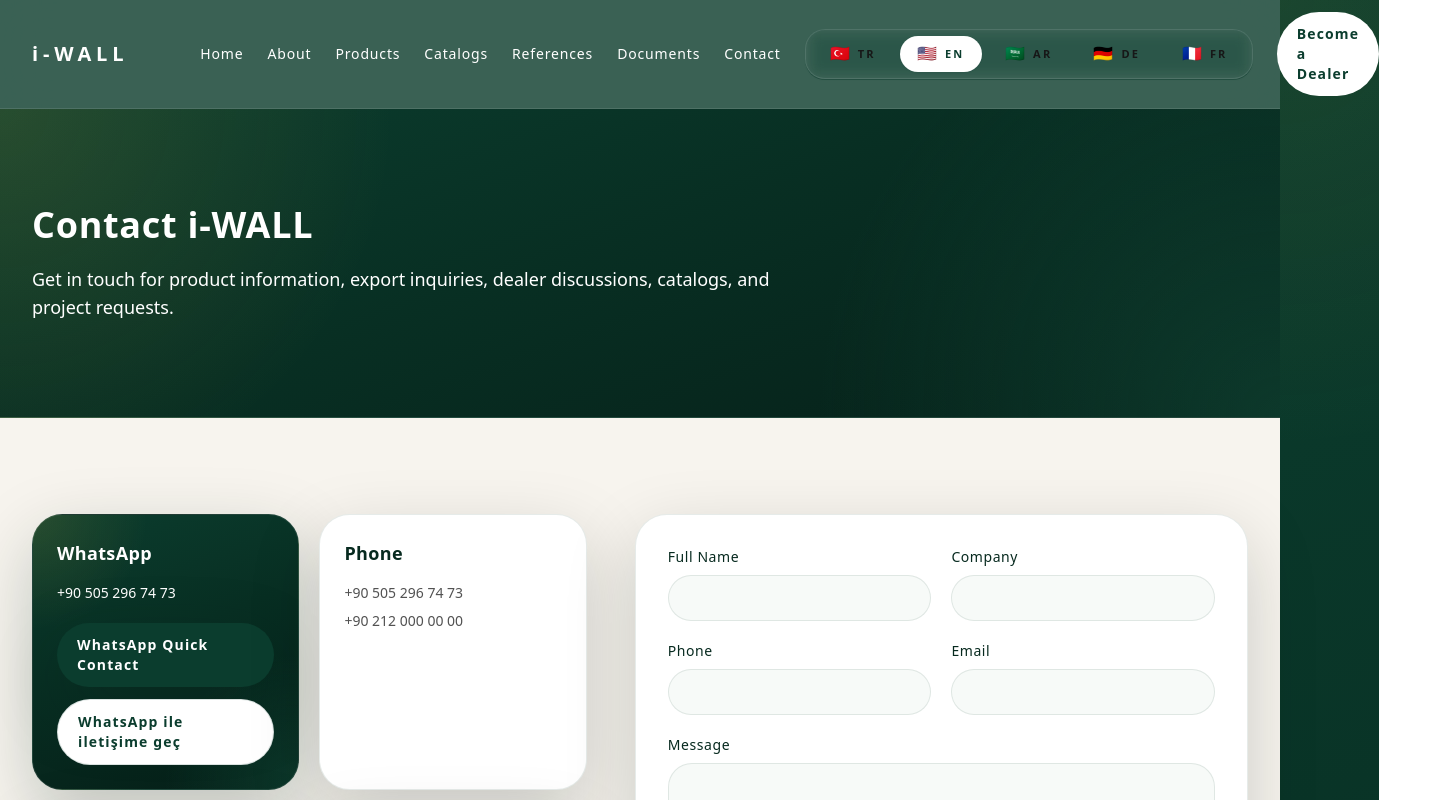
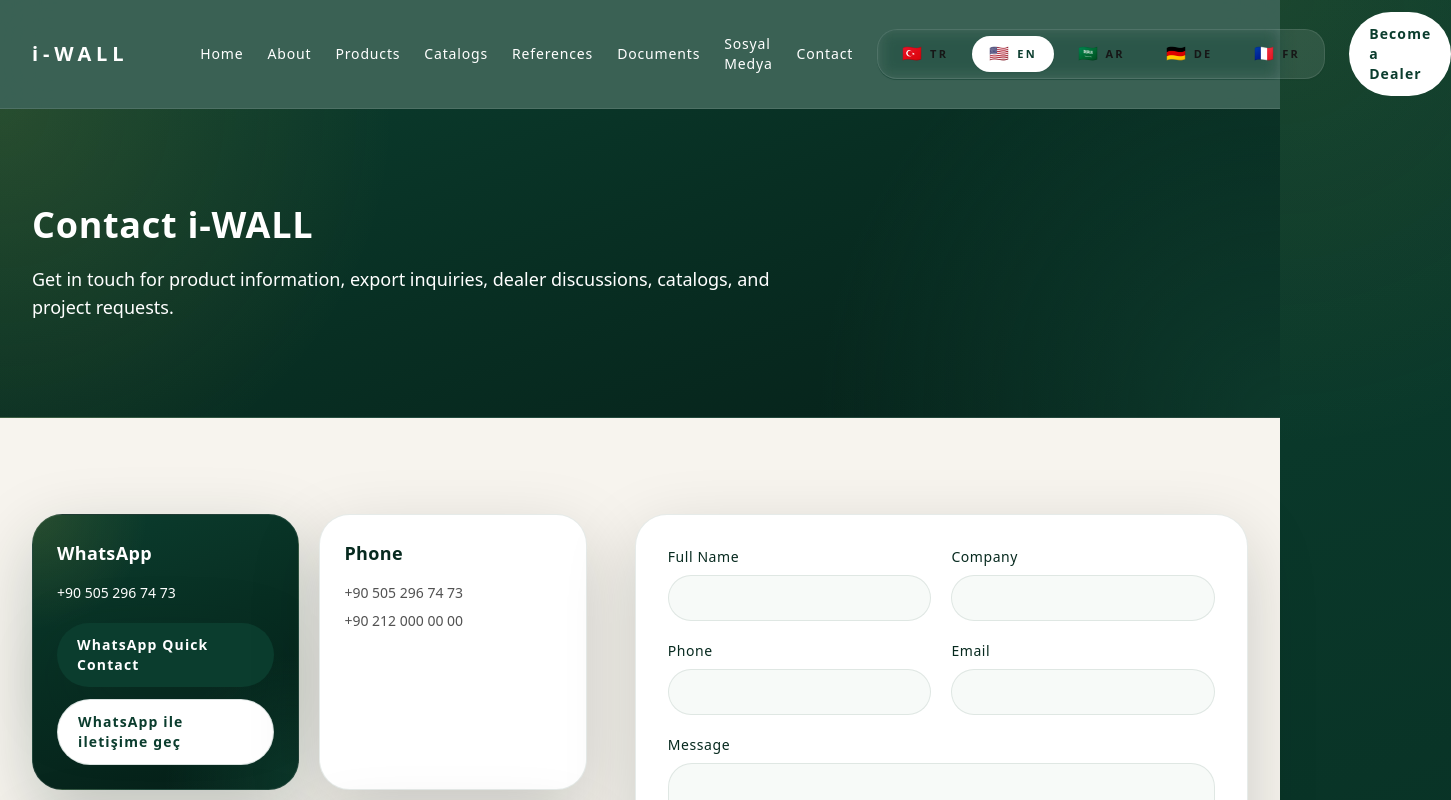
Before and after one commit to iwallcenter-lgtm/iwall-site, a Next.js app: page /en/contact in a window 1280 px wide. Shown: the top 800 px of the page, 1451 px wide, since content can reach past the window. Built offline with nearby package versions, Linux system fonts and the light colour scheme.

Commit message:
add social media nav link to footer section

```diff
--- a/src/components/site/footer.tsx
+++ b/src/components/site/footer.tsx
@@ -37,7 +37,7 @@
             <Link href={`/${locale}/shipping-information`}>{messages.legal.shippingTitle}</Link>
           </div>
         </div>
-        <div>
+        <div id="social-media">
           <h3 className="text-sm font-semibold uppercase tracking-[0.24em] text-white">{messages.footer.contact}</h3>
           <div className="mt-5 space-y-3 text-sm text-white">
             <p>{siteConfig.company.phone}</p>
--- a/src/components/site/header.tsx
+++ b/src/components/site/header.tsx
@@ -20,6 +20,7 @@
     { href: `/${locale}/catalogs`, label: messages.nav.catalogs },
     { href: `/${locale}/references`, label: messages.nav.references },
     { href: `/${locale}/documents`, label: messages.nav.documents },
+    { href: "#social-media", label: "Sosyal Medya" },
     { href: `/${locale}/contact`, label: messages.nav.contact }
   ];
 
```
